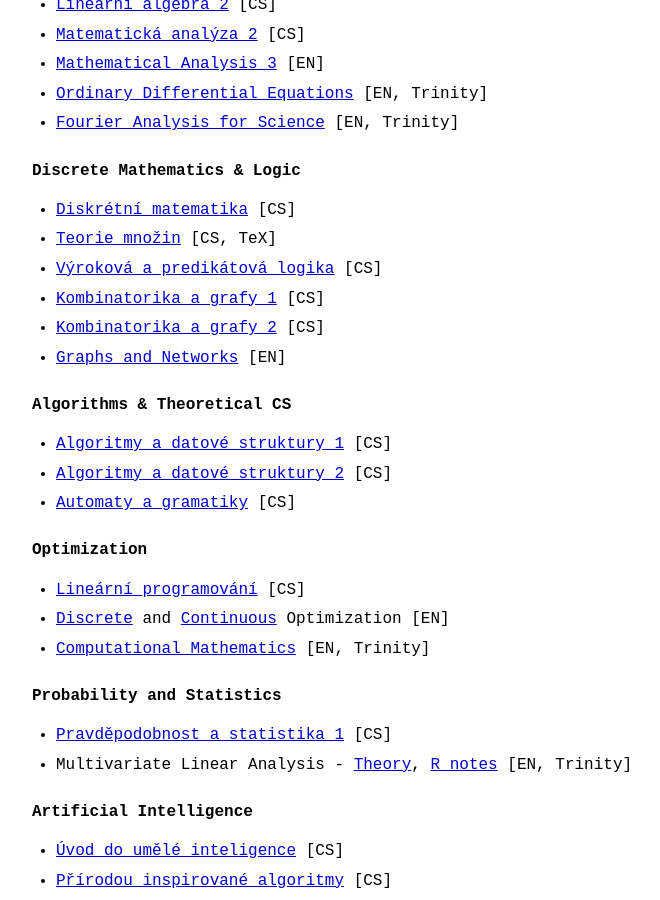
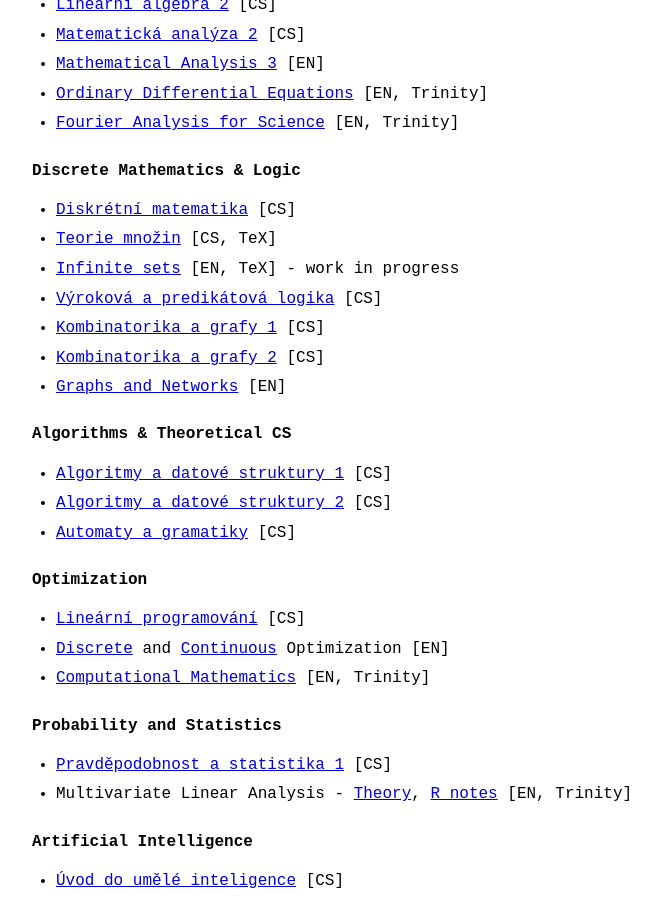
Before and after one commit to Couleslaw/couleslaw.github.io, a Jekyll site: the page built from mff-notes/index.md, in a window 1280 px wide and 900 px high, scrolled down 387 px. Shown: the whole window, without its empty margins (233-893 px from the left). Built offline with Jekyll 4.4.1, drawn with Linux system fonts in a browser that asks for light colours.

Commit message:
added infinite sets link

```diff
--- a/mff-notes/index.md
+++ b/mff-notes/index.md
@@ -22,7 +22,8 @@ title: MFF Notes | Jakub Smolik
 #### Discrete Mathematics & Logic
 
 - [Diskrétní matematika](01/Diskretni-matematika.pdf) [CS]
-- [Teorie množin](04/Teorie-mnozin.pdf) [CS, TeX]
+- [Teorie množin](https://raw.githack.com/Couleslaw/my-papers/main/cs/Introduction_To_Set_Theory.pdf) [CS, TeX]
+- [Infinite sets](https://raw.githack.com/Couleslaw/my-papers/main/en/Infinite_sets.pdf) [EN, TeX] - work in progress
 - [Výroková a predikátová logika](03/Logika.pdf) [CS]
 - [Kombinatorika a grafy 1](03/Kombagra-1.pdf) [CS]
 - [Kombinatorika a grafy 2](06/Kombagra-2.pdf) [CS]
```
